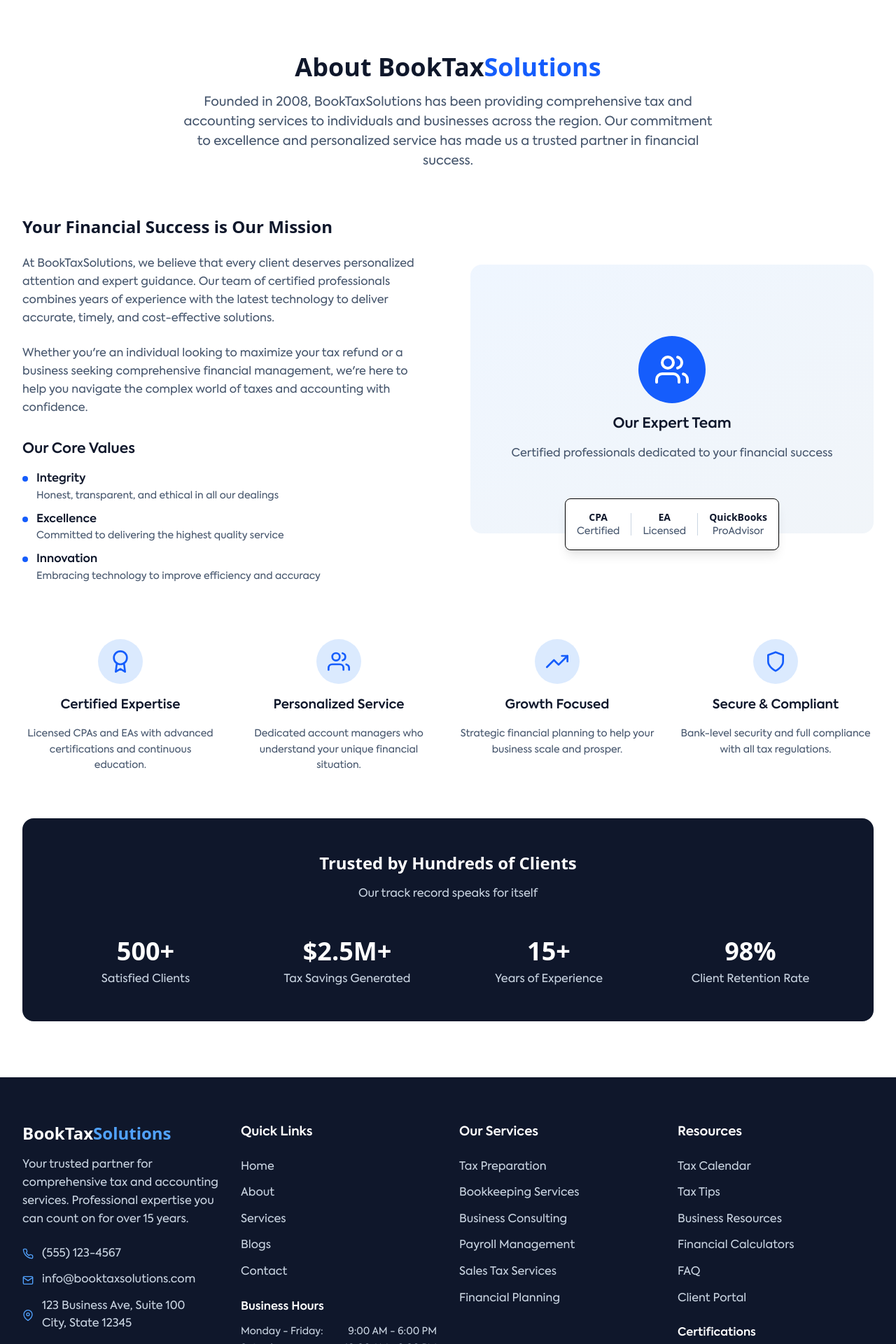
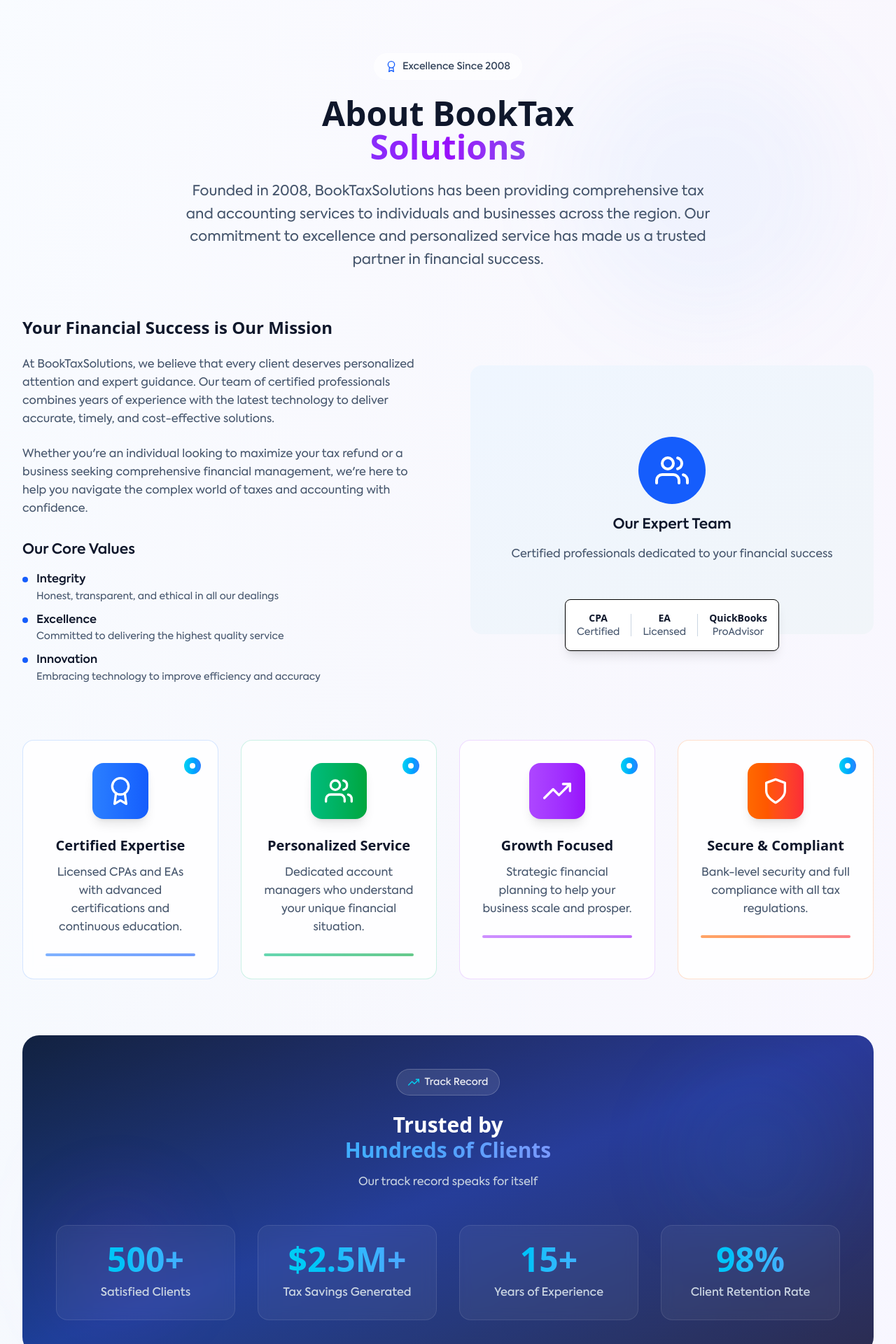
Before and after one commit to Nouman64-cat/BookTaxSolutions, a React (Vite) app: page /about in a window 1280 px wide. Shown: the part 440-2360 px from the top of the page at 70% size. Built offline with nearby package versions, Linux system fonts and the light colour scheme; a web font is replaced by a local one.

Commit message:
about and services page updated

```diff
--- a/src/components/sections/About.tsx
+++ b/src/components/sections/About.tsx
@@ -8,24 +8,36 @@
       title: "Certified Expertise",
       description:
         "Licensed CPAs and EAs with advanced certifications and continuous education.",
+      gradient: "from-blue-500 to-blue-600",
+      iconBg: "bg-blue-500/10",
+      borderColor: "border-blue-500/20",
     },
     {
       icon: FiUsers,
       title: "Personalized Service",
       description:
         "Dedicated account managers who understand your unique financial situation.",
+      gradient: "from-emerald-500 to-green-600",
+      iconBg: "bg-emerald-500/10",
+      borderColor: "border-emerald-500/20",
     },
     {
       icon: FiTrendingUp,
       title: "Growth Focused",
       description:
         "Strategic financial planning to help your business scale and prosper.",
+      gradient: "from-purple-500 to-purple-600",
+      iconBg: "bg-purple-500/10",
+      borderColor: "border-purple-500/20",
     },
     {
       icon: FiShield,
       title: "Secure & Compliant",
       description:
         "Bank-level security and full compliance with all tax regulations.",
+      gradient: "from-orange-500 to-red-500",
+      iconBg: "bg-orange-500/10",
+      borderColor: "border-orange-500/20",
     },
   ];
 
@@ -37,14 +49,31 @@
   ];
 
   return (
-    <section id="about" className="py-20 bg-white">
-      <div className="max-w-7xl mx-auto px-4 sm:px-6 lg:px-8">
+    <section
+      id="about"
+      className="py-20 relative bg-gradient-to-br from-white via-slate-50/50 to-blue-50/30 overflow-hidden"
+    >
+      {/* Background Elements */}
+      <div className="absolute inset-0">
+        <div className="absolute top-0 left-0 w-full h-full bg-gradient-to-r from-blue-500/3 to-purple-500/3"></div>
+        <div className="absolute top-20 right-20 w-96 h-96 bg-blue-400/5 rounded-full blur-3xl"></div>
+        <div className="absolute bottom-20 left-20 w-80 h-80 bg-purple-400/5 rounded-full blur-3xl"></div>
+      </div>
+
+      <div className="relative z-10 max-w-7xl mx-auto px-4 sm:px-6 lg:px-8">
         {/* Section Header */}
         <div className="text-center mb-16">
-          <h2 className="text-3xl sm:text-4xl font-bold text-slate-900 mb-4">
-            About BookTax<span className="text-blue-600">Solutions</span>
+          <div className="inline-flex items-center space-x-2 bg-white/60 backdrop-blur-sm border border-white/40 rounded-full px-4 py-2 text-slate-700 mb-6">
+            <FiAward className="h-4 w-4 text-blue-600" />
+            <span className="text-sm font-medium">Excellence Since 2008</span>
+          </div>
+          <h2 className="text-4xl md:text-5xl font-bold text-slate-900 mb-6">
+            About BookTax
+            <span className="block bg-gradient-to-r from-blue-600 via-purple-600 to-cyan-600 bg-clip-text text-transparent">
+              Solutions
+            </span>
           </h2>
-          <p className="text-lg text-slate-600 max-w-3xl mx-auto">
+          <p className="text-xl text-slate-600 max-w-3xl mx-auto leading-relaxed">
             Founded in 2008, BookTaxSolutions has been providing comprehensive
             tax and accounting services to individuals and businesses across the
             region. Our commitment to excellence and personalized service has
@@ -150,41 +179,77 @@
         </div>
 
         {/* Features Grid */}
-        <div className="grid grid-cols-1 md:grid-cols-2 lg:grid-cols-4 gap-8 mb-16">
+        <div className="grid grid-cols-1 md:grid-cols-2 lg:grid-cols-4 gap-8 mb-20">
           {features.map((feature, index) => (
-            <div key={index} className="text-center space-y-4">
-              <div className="w-16 h-16 bg-blue-100 rounded-full flex items-center justify-center mx-auto">
-                <feature.icon className="h-8 w-8 text-blue-600" />
+            <div key={feature.title} className="group">
+              <div
+                className={`bg-white/80 backdrop-blur-sm border ${feature.borderColor} rounded-2xl p-8 text-center space-y-6 hover:bg-white/90 hover:shadow-xl hover:scale-105 transition-all duration-300 h-full`}
+              >
+                <div className="relative">
+                  <div
+                    className={`w-20 h-20 bg-gradient-to-r ${feature.gradient} rounded-2xl flex items-center justify-center mx-auto shadow-lg group-hover:shadow-2xl transition-shadow`}
+                  >
+                    <feature.icon className="h-10 w-10 text-white" />
                   </div>
-              <h4 className="text-lg font-semibold text-slate-900">
+                  <div className="absolute -top-2 -right-2 w-6 h-6 bg-gradient-to-r from-cyan-400 to-blue-500 rounded-full flex items-center justify-center">
+                    <div className="w-2 h-2 bg-white rounded-full animate-pulse"></div>
+                  </div>
+                </div>
+                <div className="space-y-3">
+                  <h4 className="text-xl font-bold text-slate-900 group-hover:text-blue-600 transition-colors">
                     {feature.title}
                   </h4>
-              <p className="text-slate-600 text-sm leading-relaxed">
+                  <p className="text-slate-600 leading-relaxed">
                     {feature.description}
                   </p>
+                </div>
+                <div
+                  className={`h-1 bg-gradient-to-r ${feature.gradient} rounded-full opacity-60 group-hover:opacity-100 transition-opacity`}
+                ></div>
+              </div>
             </div>
           ))}
         </div>
 
         {/* Stats Section */}
-        <div className="bg-slate-900 rounded-2xl p-8 lg:p-12">
+        <div className="relative bg-gradient-to-br from-slate-900 via-blue-900 to-slate-800 rounded-3xl p-8 lg:p-12 overflow-hidden">
+          {/* Background Elements */}
+          <div className="absolute inset-0">
+            <div className="absolute top-0 left-0 w-full h-full bg-gradient-to-r from-blue-500/10 to-purple-500/10"></div>
+            <div className="absolute top-10 right-10 w-64 h-64 bg-blue-500/10 rounded-full blur-3xl animate-pulse"></div>
+            <div className="absolute bottom-10 left-10 w-48 h-48 bg-purple-500/10 rounded-full blur-3xl animate-pulse delay-1000"></div>
+          </div>
+
+          <div className="relative z-10">
             <div className="text-center mb-12">
-            <h3 className="text-2xl font-bold text-white mb-4">
-              Trusted by Hundreds of Clients
+              <div className="inline-flex items-center space-x-2 bg-white/10 backdrop-blur-sm border border-white/20 rounded-full px-4 py-2 text-white/90 mb-6">
+                <FiTrendingUp className="h-4 w-4 text-cyan-400" />
+                <span className="text-sm font-medium">Track Record</span>
+              </div>
+              <h3 className="text-3xl font-bold text-white mb-4">
+                Trusted by
+                <span className="block bg-gradient-to-r from-cyan-400 via-blue-400 to-purple-400 bg-clip-text text-transparent">
+                  Hundreds of Clients
+                </span>
               </h3>
-            <p className="text-slate-300">Our track record speaks for itself</p>
+              <p className="text-slate-300">
+                Our track record speaks for itself
+              </p>
             </div>
             <div className="grid grid-cols-2 lg:grid-cols-4 gap-8">
               {stats.map((stat, index) => (
-              <div key={index} className="text-center">
-                <div className="text-3xl lg:text-4xl font-bold text-white mb-2">
+                <div key={stat.label} className="text-center group">
+                  <div className="bg-white/5 backdrop-blur-sm border border-white/10 rounded-2xl p-6 hover:bg-white/10 hover:scale-105 transition-all duration-300">
+                    <div className="text-4xl lg:text-5xl font-bold bg-gradient-to-r from-cyan-400 to-blue-400 bg-clip-text text-transparent mb-3 group-hover:scale-110 transition-transform">
                       {stat.number}
                     </div>
-                <div className="text-slate-300 text-sm lg:text-base">
+                    <div className="text-slate-300 font-medium">
                       {stat.label}
                     </div>
                   </div>
+                </div>
               ))}
+            </div>
           </div>
         </div>
       </div>
```
Also changed, not shown: src/components/sections/Services.tsx (+97 -36 lines). Lines whose indentation alone changed are shown as unchanged.
